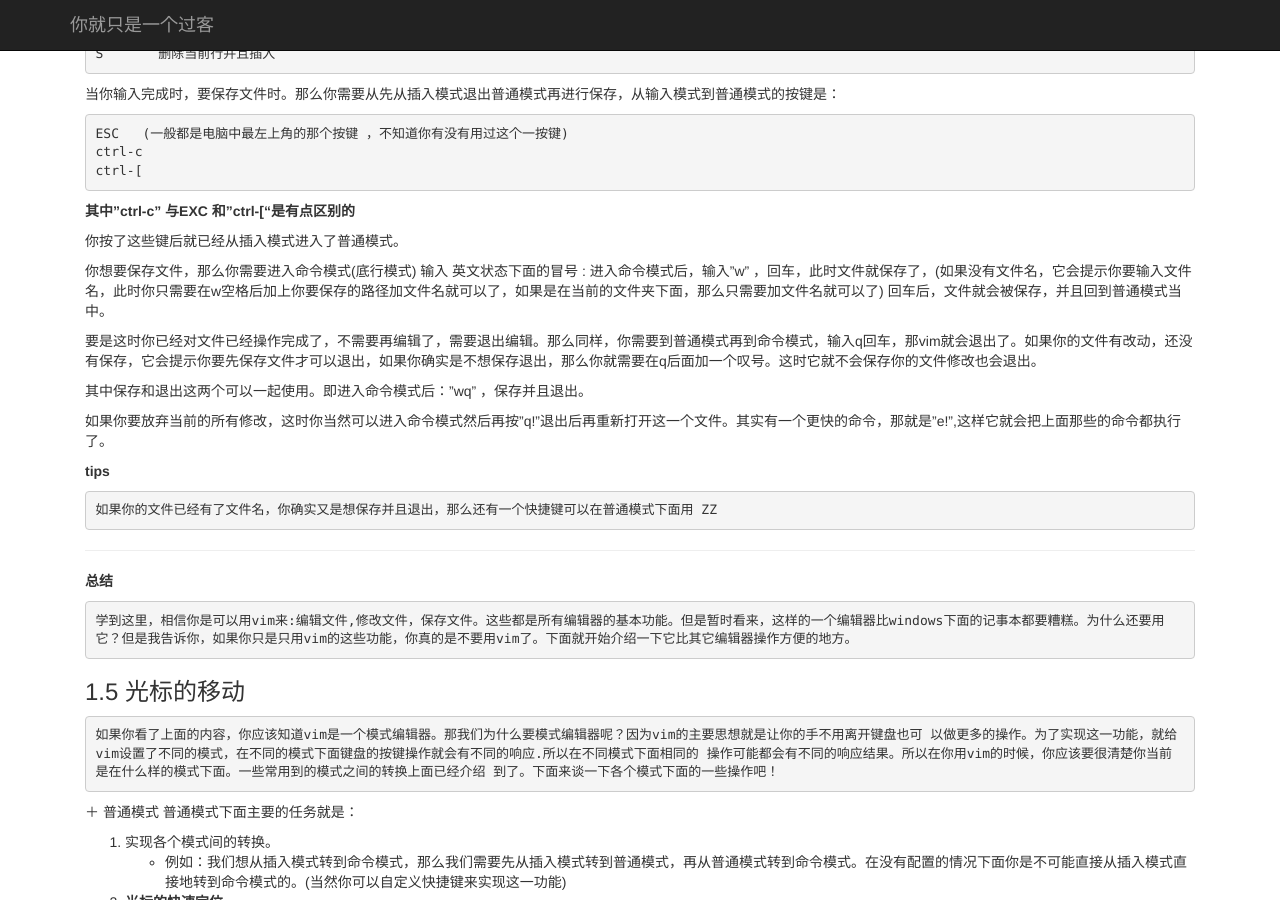
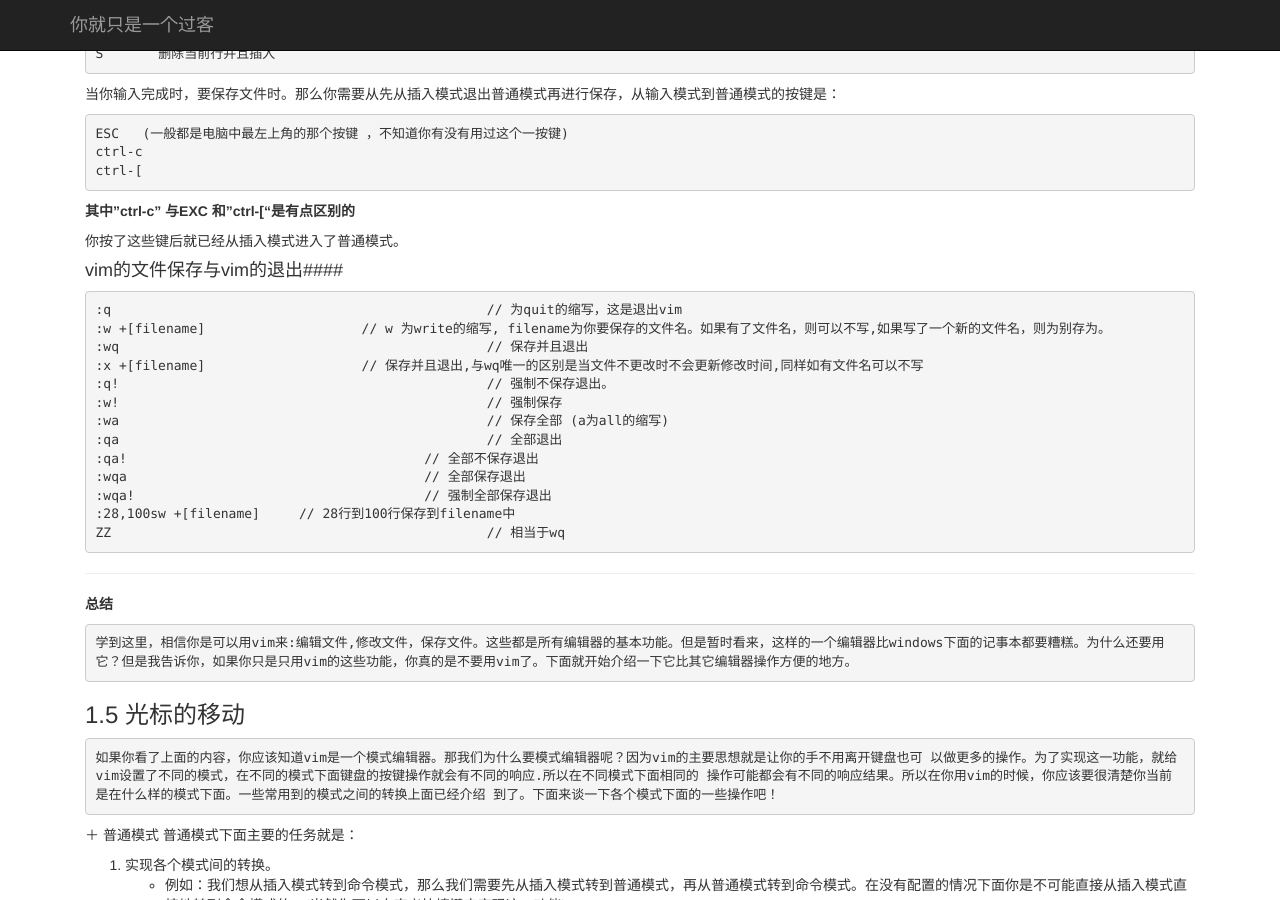
Before and after one commit to git4programer/git4programer.github.com, a Jekyll site: the page built from vim/index.md, in a window 1280 px wide and 900 px high, scrolled down 4225 px. Built offline with Jekyll 4.4.1, drawn with Linux system fonts in a browser that asks for light colours; Markdown is read by kramdown in place of the engine named in the settings; some of the changed text lies outside the part shown.

Commit message:
vim保存的整理，

```diff
--- a/vim/index.md
+++ b/vim/index.md
@@ -224,20 +224,21 @@ __其中"ctrl-c" 与EXC 和"ctrl-["是有点区别的__
 
 你按了这些键后就已经从插入模式进入了普通模式。
 
-你想要保存文件，那么你需要进入命令模式(底行模式)
-输入 英文状态下面的冒号 :
-进入命令模式后，输入"w" ，回车，此时文件就保存了，(如果没有文件名，它会提示你要输入文件名，此时你只需要在w空格后加上你要保存的路径加文件名就可以了，如果是在当前的文件夹下面，那么只需要加文件名就可以了)
-回车后，文件就会被保存，并且回到普通模式当中。
+####vim的文件保存与vim的退出####
 
-要是这时你已经对文件已经操作完成了，不需要再编辑了，需要退出编辑。那么同样，你需要到普通模式再到命令模式，输入q回车，那vim就会退出了。如果你的文件有改动，还没有保存，它会提示你要先保存文件才可以退出，如果你确实是不想保存退出，那么你就需要在q后面加一个叹号。这时它就不会保存你的文件修改也会退出。
-
-其中保存和退出这两个可以一起使用。即进入命令模式后："wq" ，保存并且退出。
-
-如果你要放弃当前的所有修改，这时你当然可以进入命令模式然后再按"q!"退出后再重新打开这一个文件。其实有一个更快的命令，那就是"e!",这样它就会把上面那些的命令都执行了。
-
-**tips**
-
-	如果你的文件已经有了文件名，你确实又是想保存并且退出，那么还有一个快捷键可以在普通模式下面用 ZZ
+	:q						  // 为quit的缩写，这是退出vim
+	:w +[filename]			  // w 为write的缩写, filename为你要保存的文件名。如果有了文件名，则可以不写,如果写了一个新的文件名，则为别存为。
+	:wq						  // 保存并且退出
+	:x +[filename]			  // 保存并且退出,与wq唯一的区别是当文件不更改时不会更新修改时间,同样如有文件名可以不写
+	:q!						  // 强制不保存退出。
+	:w!						  // 强制保存
+	:wa						  // 保存全部 (a为all的缩写)
+	:qa						  // 全部退出
+	:qa!					  // 全部不保存退出
+	:wqa					  // 全部保存退出
+	:wqa!					  // 强制全部保存退出
+	:28,100sw +[filename]	  // 28行到100行保存到filename中
+	ZZ						  // 相当于wq
 
 ----
 **总结**
@@ -334,7 +335,7 @@ __其中"ctrl-c" 与EXC 和"ctrl-["是有点区别的__
 	dd 		删除光标当前所在的行
 	dG 		删除光标所在的行到文件尾。(按下d就是说向vim现一个删除的命令，G也就是上面所说到的定位)
 	D		删除光标到行尾
-	x 		删除光标所在的字。
+	x		删除光标所在的字。
 	X		删除光标前的字
 	s		删除光标所在的字，并进入到插入模式
 	S		删除光标所在的行，并进入到插入模式
@@ -343,9 +344,10 @@ __其中"ctrl-c" 与EXC 和"ctrl-["是有点区别的__
  	其实vim中的删除也就是剪切，删除的内容都会被vim存放在一个特定的寄存器中。
 1.6.3. 复制。
 
-	y		复制选中的内容
-	yy 		复制光标所在的行
-	Y		复制光标所在的行
+	 y                	      	 复制选中的内容
+	 yy                          复制光标所在的行
+	 Y                	      	 复制光标所在的行
+	 :[rang]co+adress      		 rang复制的行范围,co为copy,adress要复制到的目的地
 
 1.6.4. 粘贴。
 
@@ -451,7 +453,7 @@ vim会把你复制的内容放到十多个寄存器当中，只要你在粘贴
 	% 				跳到括号,大括号,双引号,单引号的配对处
 
 
-_另外_:如果你对vim的其它命令熟悉,你完全可以自定义你想要的快捷键.(以后会有介绍的)_
+_另外_ :如果你对vim的其它命令熟悉,你完全可以自定义你想要的快捷键.(以后会有介绍的)_
 
 
 
```
Also changed, not shown: other parts of vim/index.md (+2 -2 lines).
